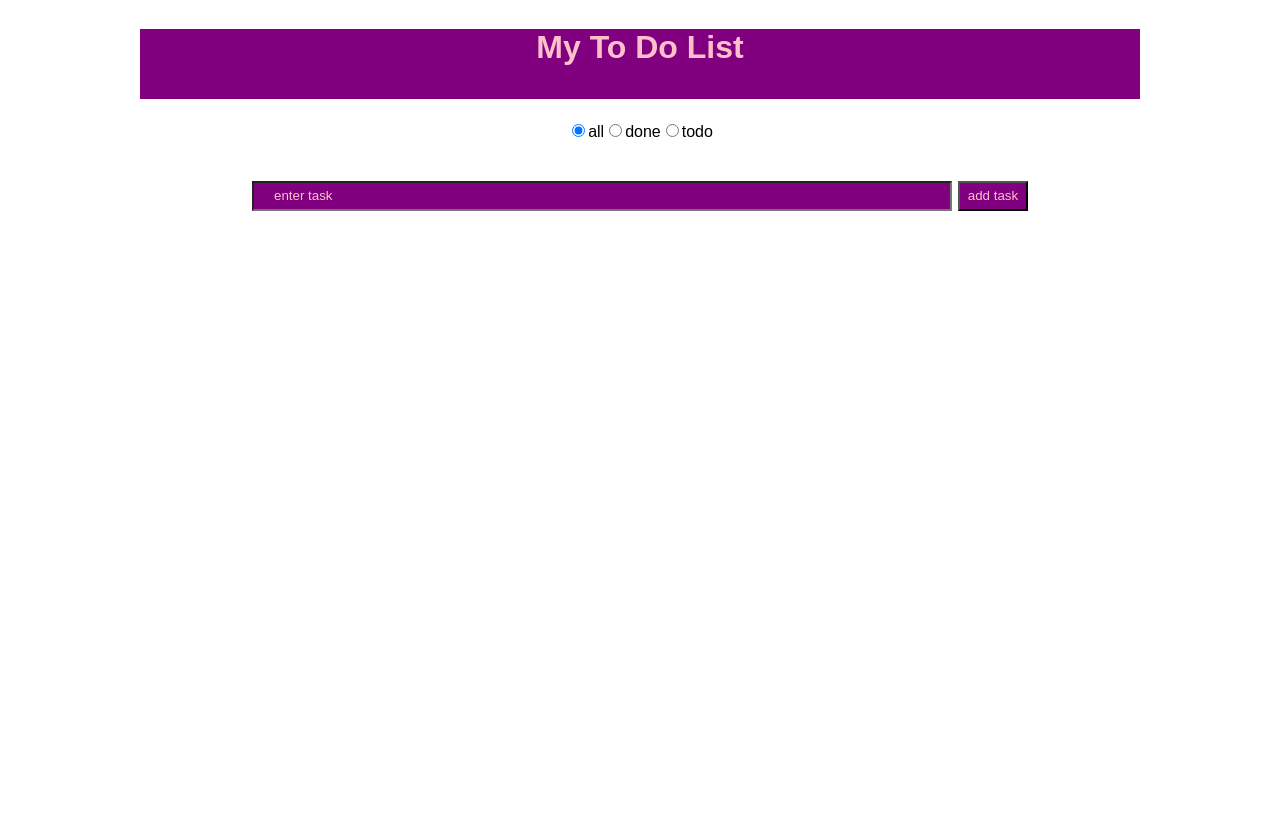
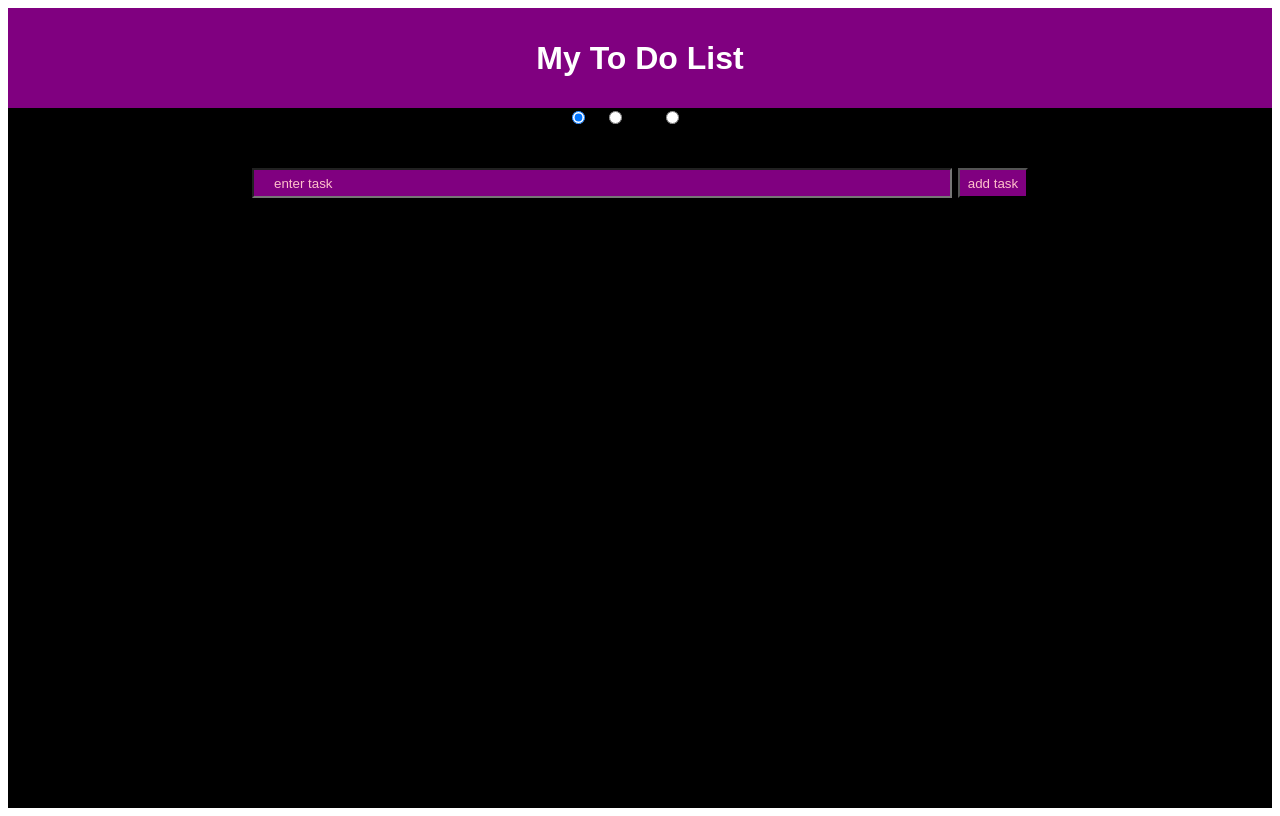
Before and after one commit to gmahima/ReactToDoList, a React (Create React App) app: page / in a window 1280 px wide. Built offline with nearby package versions, Linux system fonts and the light colour scheme.

Commit message:
change styles

```diff
--- a/src/ToDoList.js
+++ b/src/ToDoList.js
@@ -5,26 +5,39 @@ import TasksByStatus from "./components/TasksByStatus";
 import TaskList from "./components/TaskList";
 import RadioList from "./components/RadioList";
 
-const Title = styled.h1`
+const TitleDiv = styled.div`
   background-color: purple;
-  color: pink;
-  width: 1000px;
-  height: 70px;
+  // width: 1000px;
+  height: 100px;
+  margin: 0px;
+  text-align: center;
+  display: flex;
+  align-items: center;
+  justify-content: space-around;
+
 
 `;
+const TitleText = styled.h1`
+  color: white;
+`
 const Application = styled.div`
+  padding: 0px;
+  margin: 0px;
   display: flex;
   flex-direction: column;
-  align-items: center;
+  // align-items: center;
   font-family: sans-serif;
   text-align: center;
-  justify-content: space-evenly;
+  background-color: black;
+  height: 100vh;
+  width: 100%;
+
 
 `;
 export default function ToDoList() {
   return (
     <Application className="App">
-      <Title>My To Do List</Title>
+      <TitleDiv><TitleText>My To Do List</TitleText></TitleDiv>
       <RadioList />
       <TaskList />
       <AddTaskForm />
```
